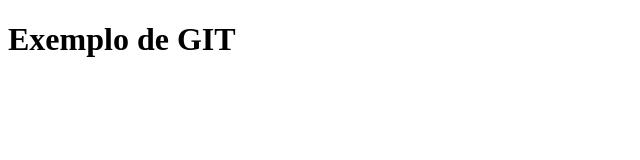
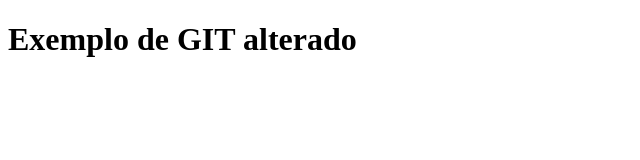
Before and after one commit to guibaldacini/mastertech, a plain HTML site: page index.html in a window 1280 px wide. Shown: the whole page, without its empty margins (0-640 px from the left). Drawn offline with Linux system fonts and the light colour scheme.

Commit message:
Alteração de h1

```diff
--- a/index.html
+++ b/index.html
@@ -5,6 +5,6 @@
     <title>Exemplo de GIT</title>
   </head>
   <body>
-    <h1>Exemplo de GIT</h1>
+    <h1>Exemplo de GIT alterado</h1>
   </body>
 </html>
```
